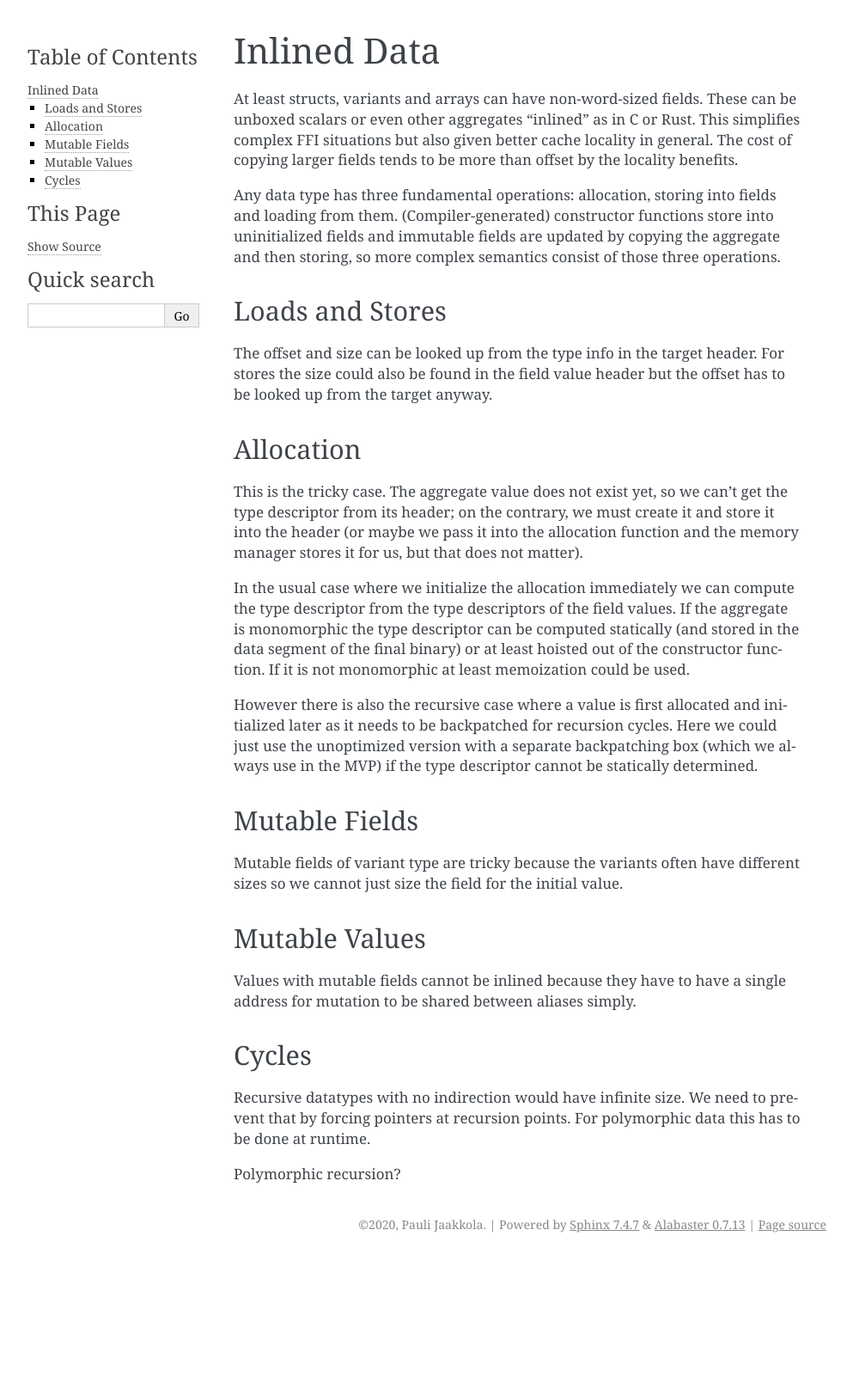
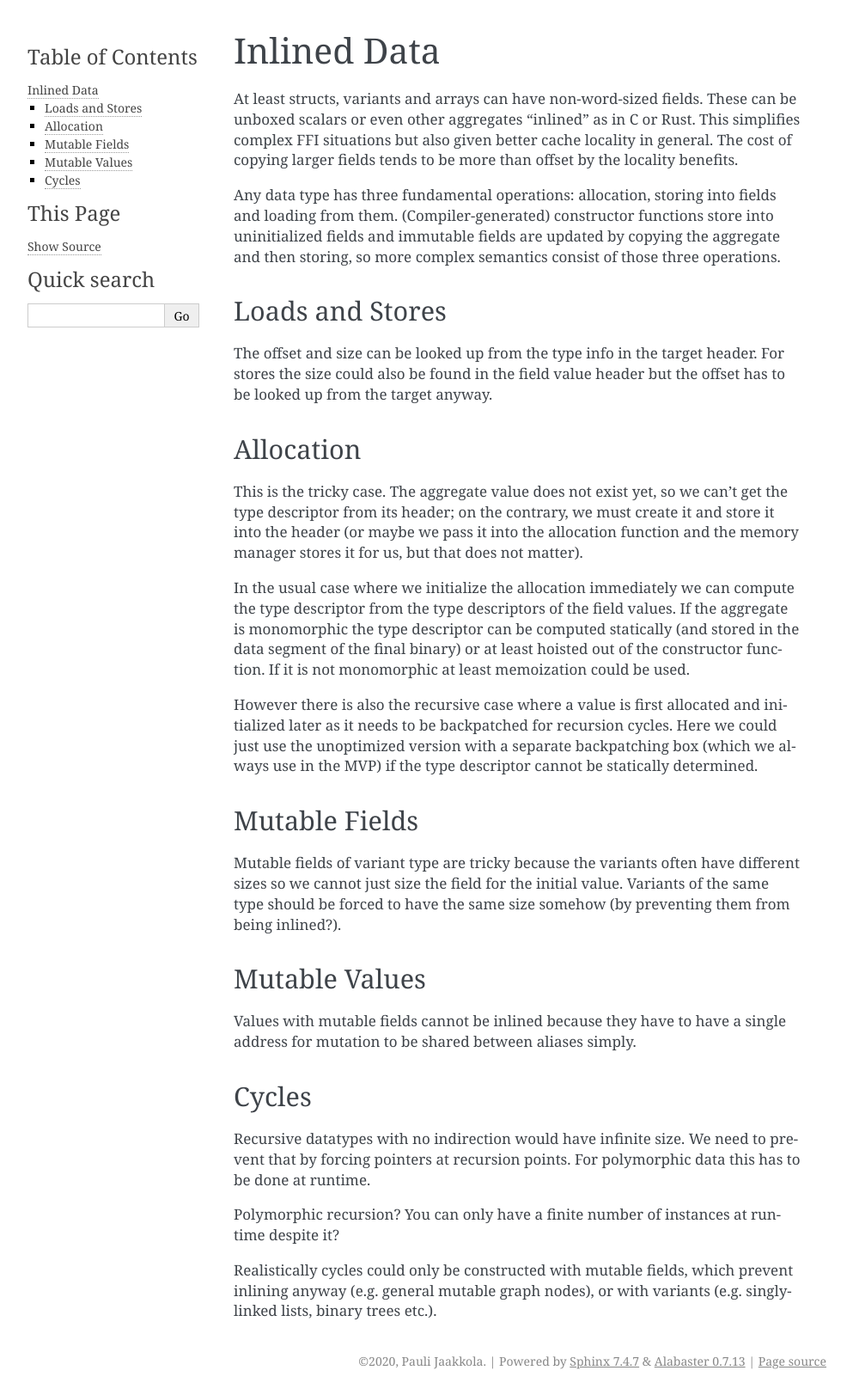
Before and after one commit to broom-lang/broom, a Sphinx documentation site: the page built from docs/source/design/data_inlining.rst, in a window 1280 px wide. Shown: the whole page at 86% size, without its empty margins (148-1141 px from the left). Built offline with Sphinx 7.4.7, drawn with Linux system fonts in a browser that asks for light colours; before the commit the page ends 1464 px from its top, so only the background shows below that.

Commit message:
Thoughts on when data should not be inlined.

```diff
--- a/docs/source/design/data_inlining.rst
+++ b/docs/source/design/data_inlining.rst
@@ -48,7 +48,9 @@ Mutable Fields
 ==============
 
 Mutable fields of variant type are tricky because the variants often have
-different sizes so we cannot just size the field for the initial value.
+different sizes so we cannot just size the field for the initial value. Variants
+of the same type should be forced to have the same size somehow (by preventing
+them from being inlined?).
 
 ==============
 Mutable Values
@@ -65,4 +67,9 @@ Recursive datatypes with no indirection would have infinite size. We need to
 prevent that by forcing pointers at recursion points. For polymorphic data this
 has to be done at runtime.
 
-Polymorphic recursion?
+Polymorphic recursion? You can only have a finite number of instances at runtime
+despite it?
+
+Realistically cycles could only be constructed with mutable fields, which
+prevent inlining anyway (e.g. general mutable graph nodes), or with variants
+(e.g. singly-linked lists, binary trees etc.).
```
